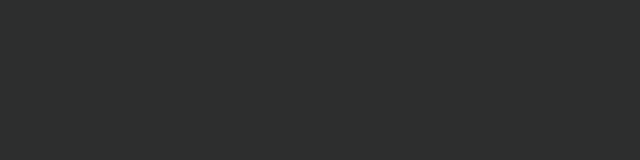
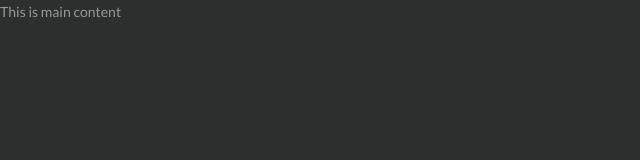
Before and after one commit to gktaj/kdev-resume, a Vue app: page / in a window 1280 px wide. Shown: the top 160 px of the page, without its empty margins (0-640 px from the left). Built offline with nearby package versions, Linux system fonts and the light colour scheme.

Commit message:
Main component

```diff
--- a/src/App.vue
+++ b/src/App.vue
@@ -1,16 +1,19 @@
 <template>
   <div id="app">
     <PreLoader />
+    <Main />
   </div>
 </template>
 
 <script>
 import PreLoader from "@/components/PreLoader.vue"
+import Main from "@/components/Main.vue"
 
 export default {
   name: "app",
   components: {
-    PreLoader
+    PreLoader,
+    Main
   }
 };
 </script>
--- /dev/null
+++ b/src/components/Main.vue
@@ -0,0 +1,14 @@
+<template>
+  <div class="c-main-container  js-main-container">
+    This is main content
+  </div>
+</template>
+
+<script>
+export default {
+  name: "Main",
+  props: {
+    msg: String
+  }
+};
+</script>
```
